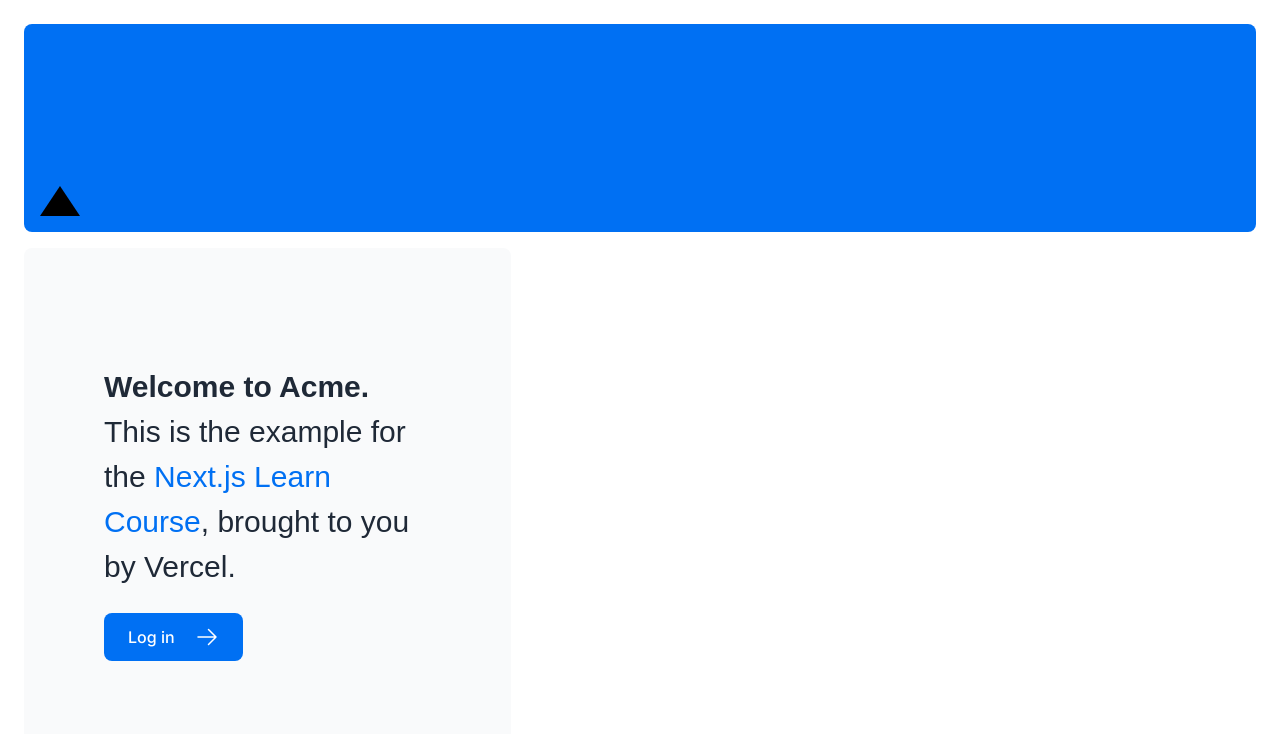
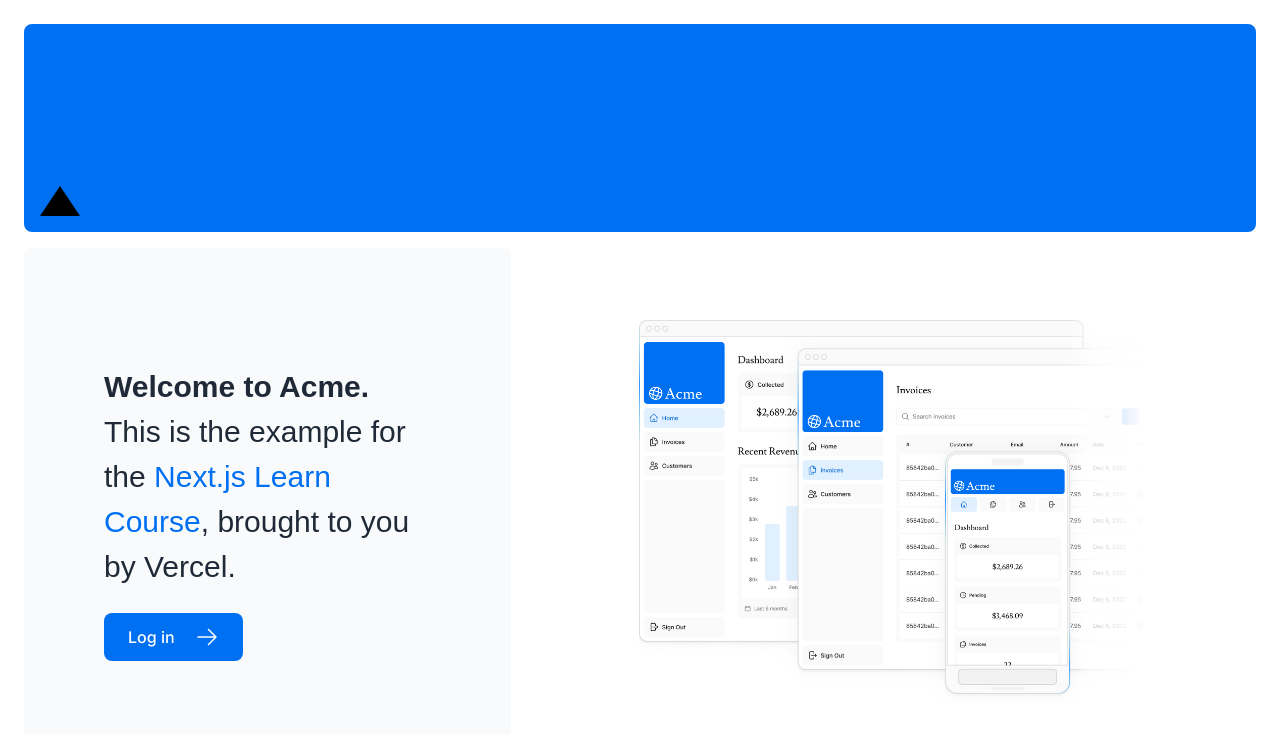
Before and after one commit to chayananluanglertamorn/learn-nextjs, a Next.js app: page / in a window 1280 px wide. Shown: the top 734 px of the page. Built offline with nearby package versions, Linux system fonts and the light colour scheme; a web font is replaced by a local one.

Commit message:
Adding the desktop hero image

```diff
--- a/app/page.tsx
+++ b/app/page.tsx
@@ -3,6 +3,7 @@
 import Link from "next/link";
 import styles from "@/app/ui/home.module.css";
 import { lusitana } from "@/app/ui/fonts";
+import Image from "next/image";
 
 export default function Page() {
   return (
@@ -31,6 +32,13 @@
         </div>
         <div className="flex items-center justify-center p-6 md:w-3/5 md:px-28 md:py-12">
           {/* Add Hero Images Here */}
+          <Image
+            src="/hero-desktop.png"
+            width={1000}
+            height={760}
+            className="hidden md:block"
+            alt="Screenshots of the dashboard project showing desktop version"
+          />
         </div>
       </div>
     </main>
```
